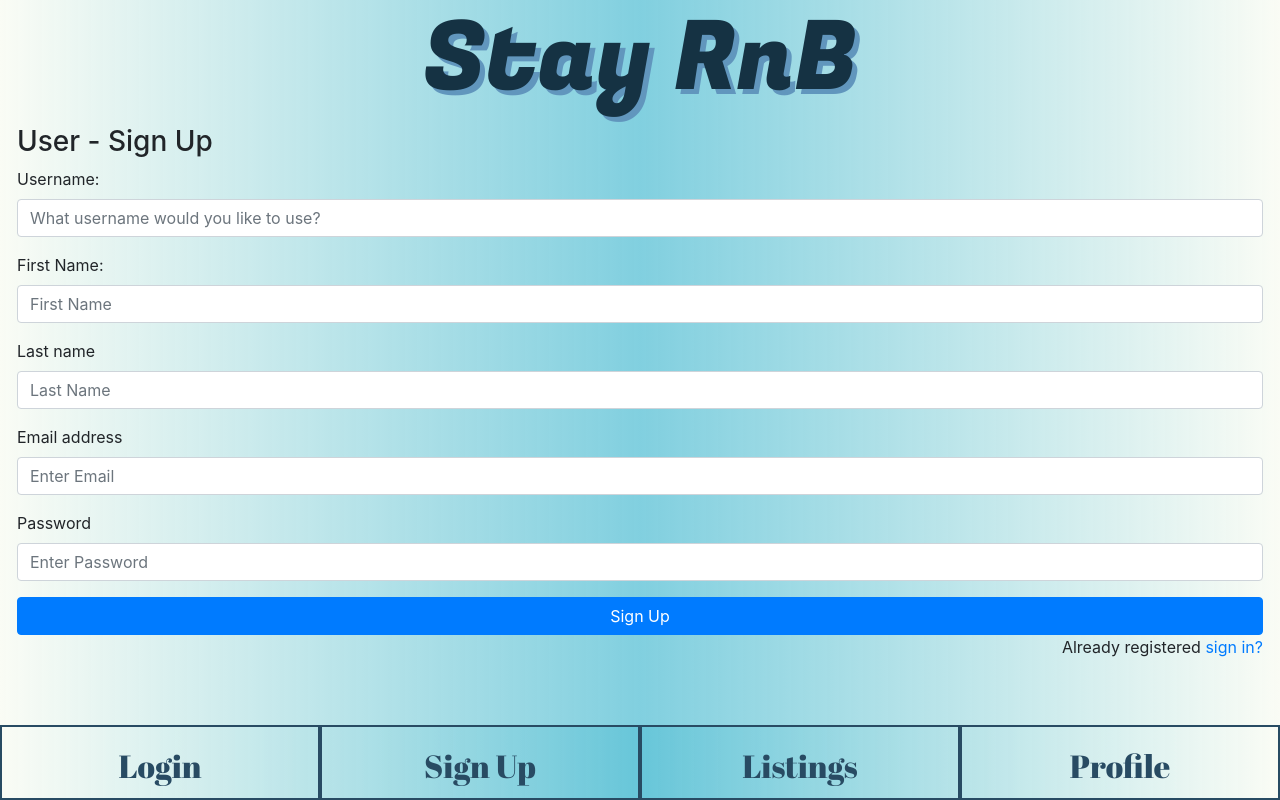
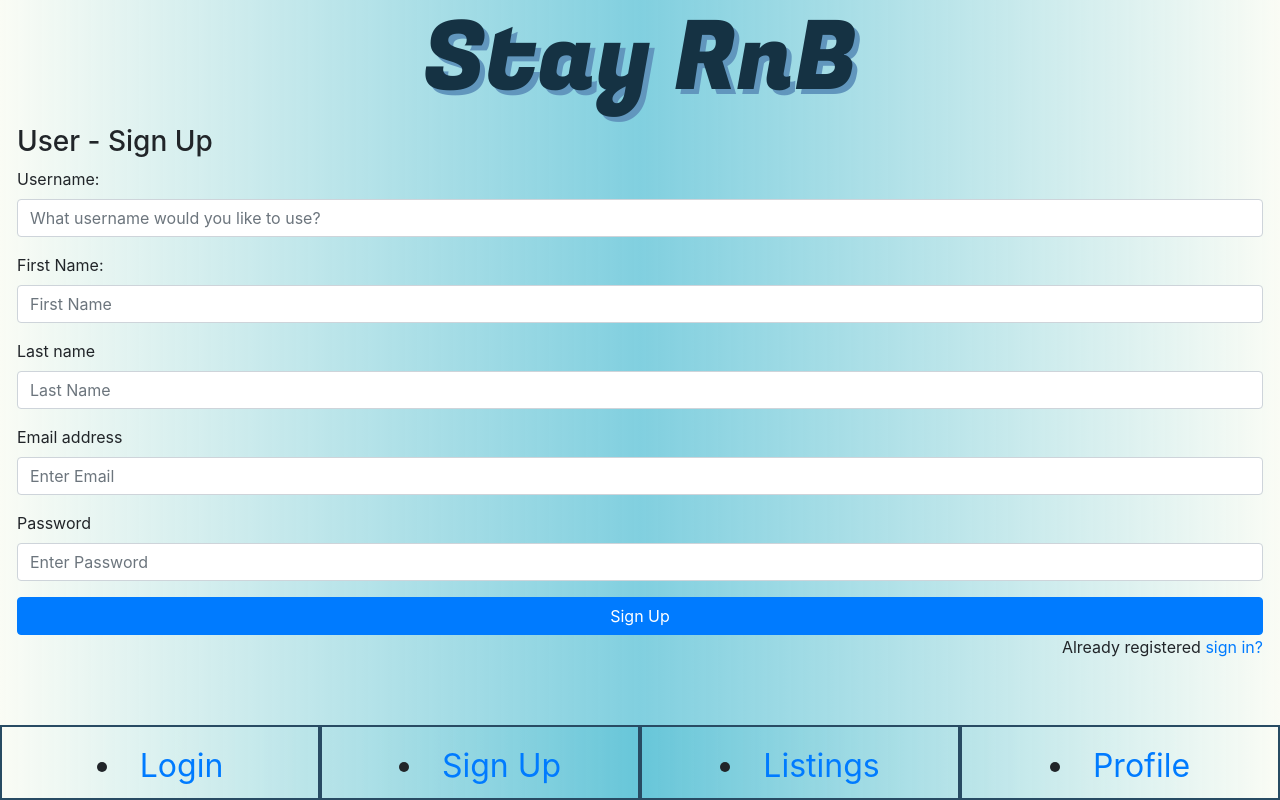
Before and after one commit to code-monkey713/Stay-RnB-Web, a React (Create React App) app: page /signup in a window 1280 px wide. Built offline with nearby package versions, Linux system fonts and the light colour scheme; the HTML template or start-up script is replaced by a standard one.

Commit message:
imported Link, added links to nav tabs

```diff
--- a/src/App.js
+++ b/src/App.js
@@ -18,7 +18,6 @@ const App = () => {
         </Routes>
       </div>
       <NavTabs />
-
     </BrowserRouter>
   );
 };
--- a/src/components/NavTabs.js
+++ b/src/components/NavTabs.js
@@ -1,19 +1,28 @@
 import React from "react";
+import { Link, useLocation } from "react-router-dom";
 
 export const NavTabs = () => {
   return (
     <div className="footer row m-auto">
       <div className="col tab">
-          <a href="#" className="tabLinks fs-2">Login</a>
+        <li className="tabList fs-2">
+          <Link className="tabLink"  to="/login">Login</Link>
+        </li>
       </div>
       <div className="col tab">
-          <a href="#" className="tabLinks fs-2">Sign Up</a>
+        <li className="tabList fs-2">
+          <Link className="tabLink"  to="/signup">Sign Up</Link>
+        </li>
       </div>
       <div className="col tab">
-          <a href="#" className="tabLinks fs-2">Listings</a>
+        <li className="tabList fs-2">
+          <Link className="tabLink" to="/listing">Listings</Link>
+        </li>
       </div>
       <div className="col tab">
-          <a href="#" className="tabLinks fs-2">Profile</a>
+        <li className="tabList fs-2">
+          <Link className="tabLink" to="/profile">Profile</Link>
+        </li>
       </div>
     </div>
   );
```
Lines whose indentation alone changed are shown as unchanged.
